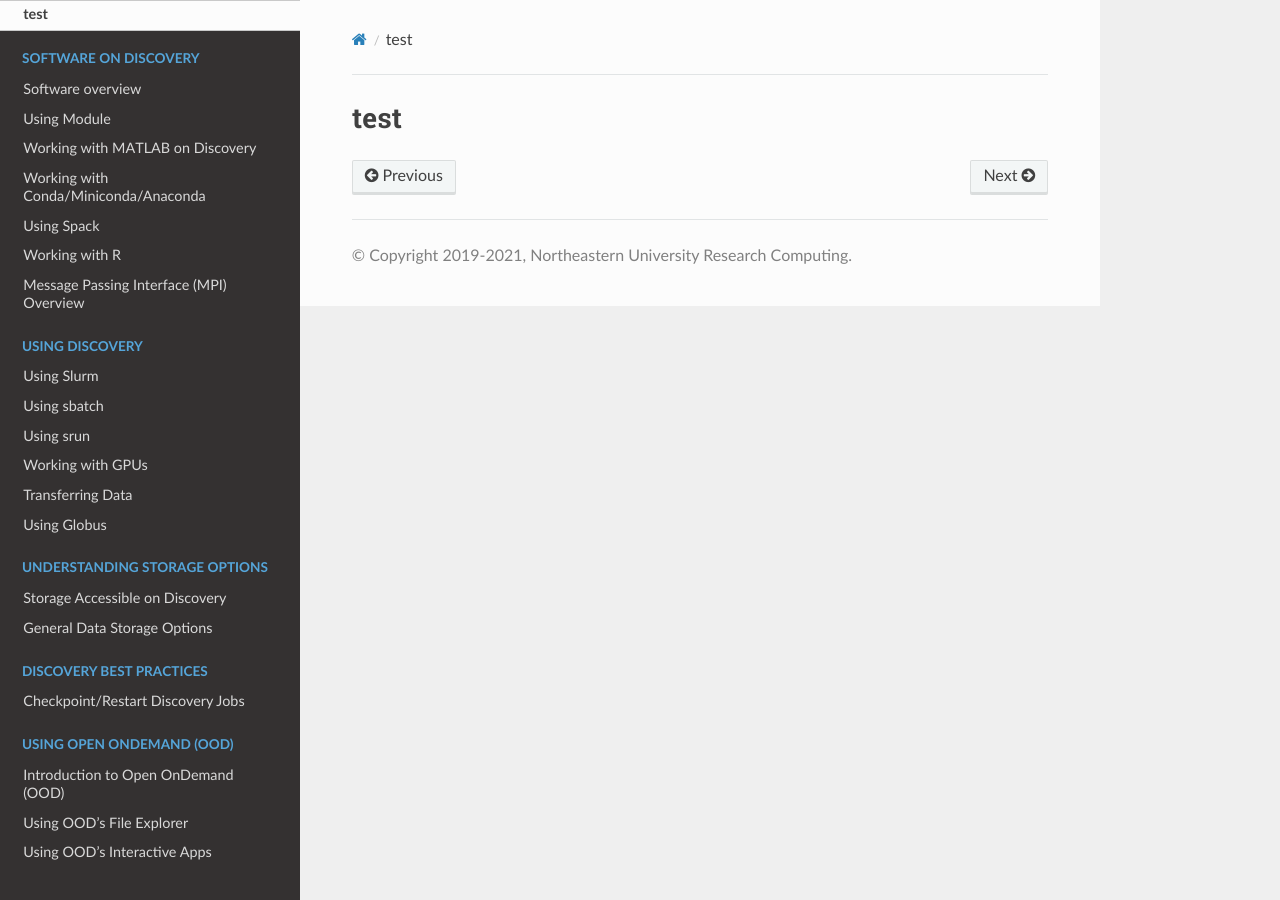
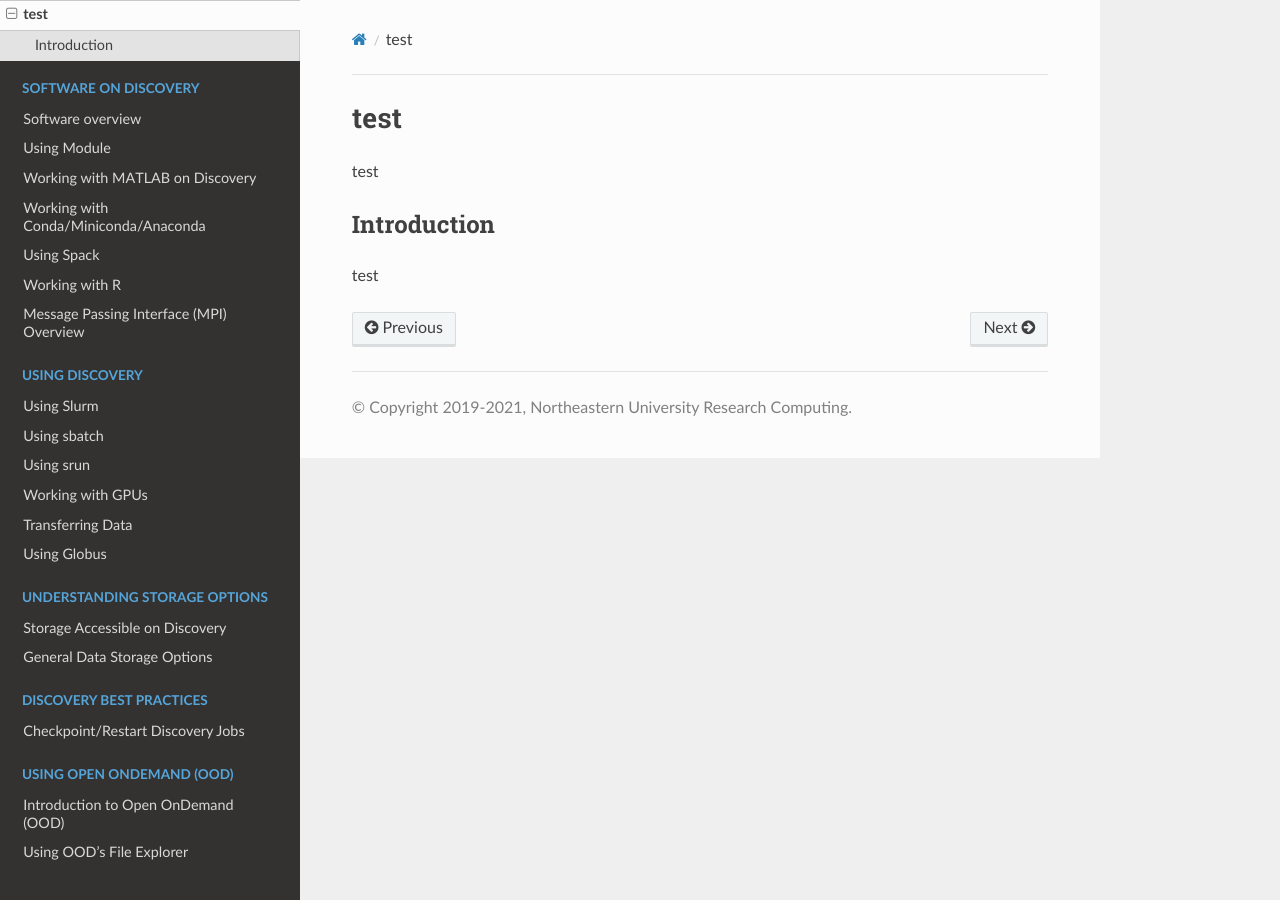
Before and after one commit to northeastern-rc/rc-public-documentation, a Sphinx documentation site: the page built from docs/source/hardware/test.rst, in a window 1280 px wide. Built offline with Sphinx 7.4.7 and the Read the Docs theme 2.0.0, drawn with Linux system fonts in a browser that asks for light colours.

Commit message:
added a few more lines

```diff
--- a/docs/source/hardware/test.rst
+++ b/docs/source/hardware/test.rst
@@ -4,3 +4,8 @@
 **********
 test
 **********
+test
+
+Introduction
+===================
+test
```
